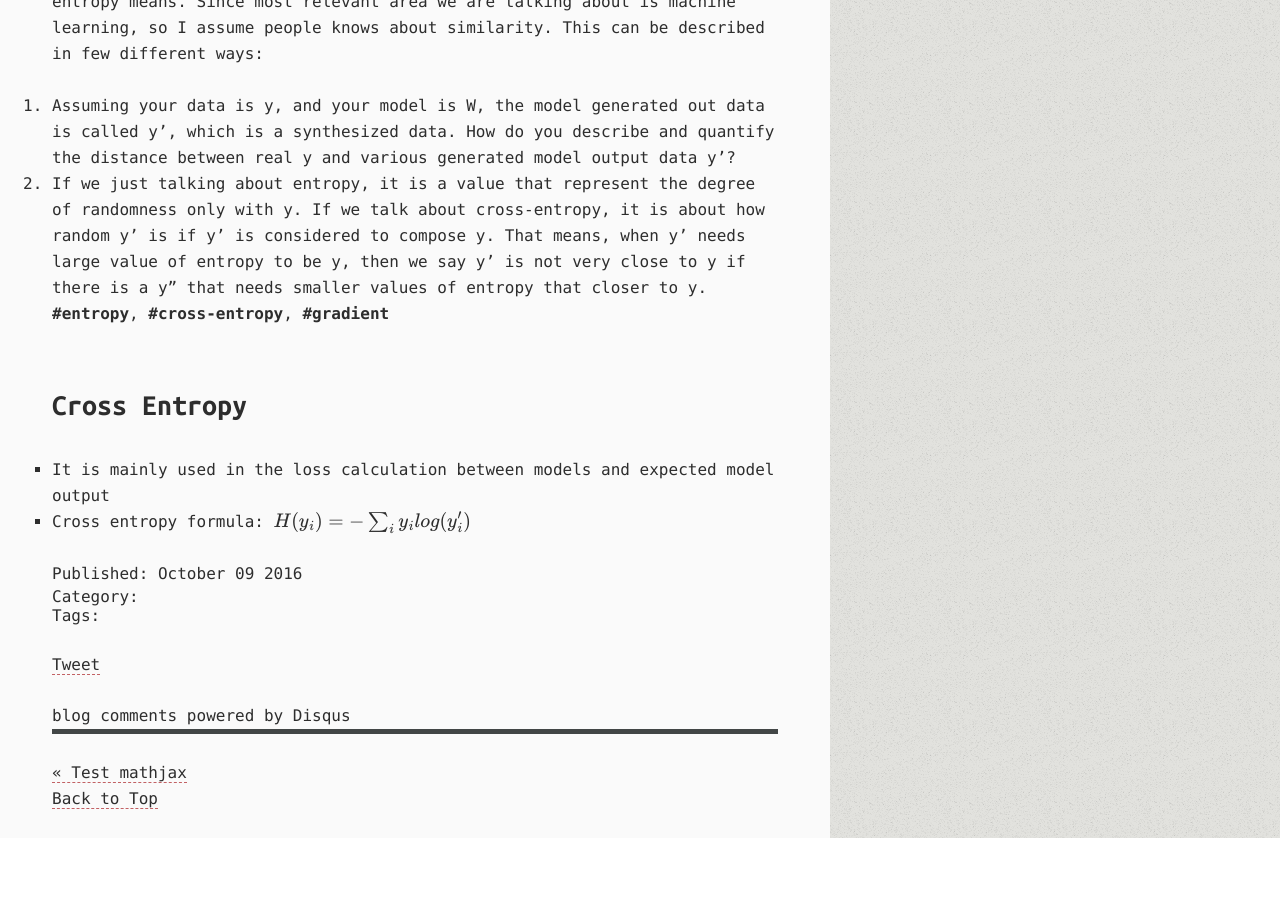
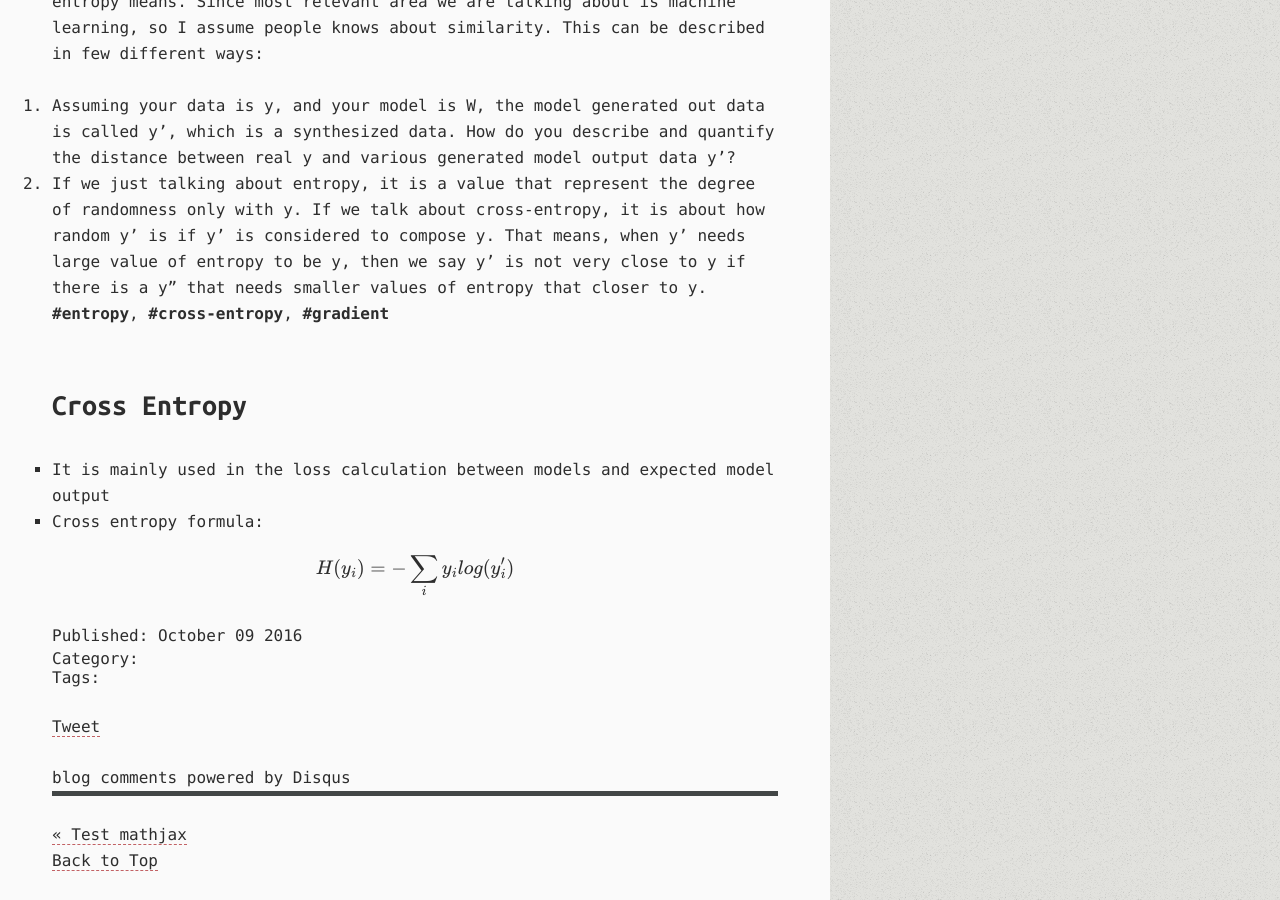
Before and after one commit to BrianPin/brianpin.github.io, a Jekyll site: the page built from _posts/2016-10-09-learning-notes-cross-entropy-and-stochastic-gradient-descent.markdown, in a window 1280 px wide and 900 px high, scrolled down 918 px. Built offline with Jekyll 4.4.1, drawn with Linux system fonts in a browser that asks for light colours; Markdown is read by kramdown in place of the engine named in the settings; formulas are drawn with MathJax 3; comment, search, counter and statistics services are not loaded; before the commit the page ends 1756 px from its top, so only the background shows below that.

Commit message:
mathjax problem

```diff
--- a/_posts/2016-10-09-learning-notes-cross-entropy-and-stochastic-gradient-descent.markdown
+++ b/_posts/2016-10-09-learning-notes-cross-entropy-and-stochastic-gradient-descent.markdown
@@ -16,6 +16,6 @@ __#entropy__, __#cross-entropy__, __#gradient__
 # Cross Entropy
 * It is mainly used in the loss calculation between models and expected model output
 * Cross entropy formula:
-$$
+\begin{equation}
 H(y_i)= -\sum_i y_ilog(y_i')
-$$
+\end{equation}
```
